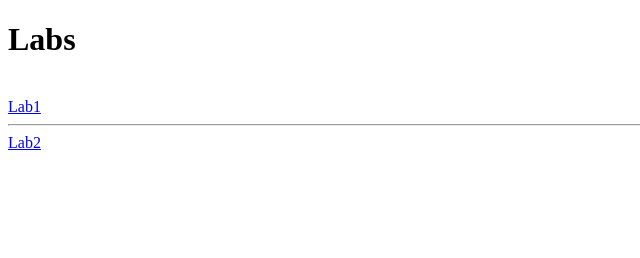
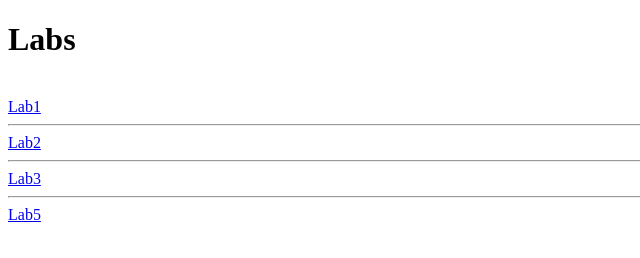
Before and after one commit to TasneemSaeedi/cpit-405-lab, a plain HTML site: page Labs/Labs.html in a window 1280 px wide. Shown: the whole page, without its empty margins (0-640 px from the left). Drawn offline with Linux system fonts and the light colour scheme.

Commit message:
Add files via upload

```diff
--- a/Labs/Labs.html
+++ b/Labs/Labs.html
@@ -10,5 +10,9 @@
     <a href="Lab1.html">Lab1</a>
     <hr>
     <a href="Lab2.html">Lab2</a>
+    <hr>
+    <a href="Lab3.html">Lab3</a>
+    <hr>
+    <a href="Lab5/index.html">Lab5</a>
 </body>
 </html>
```
